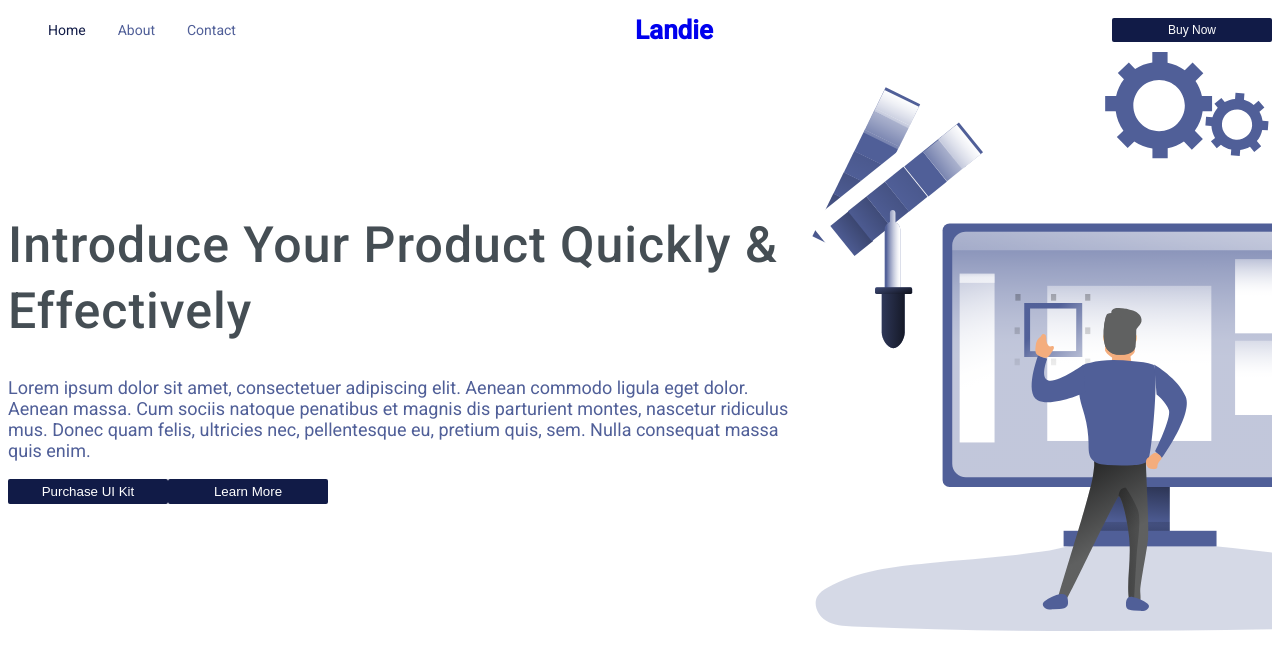
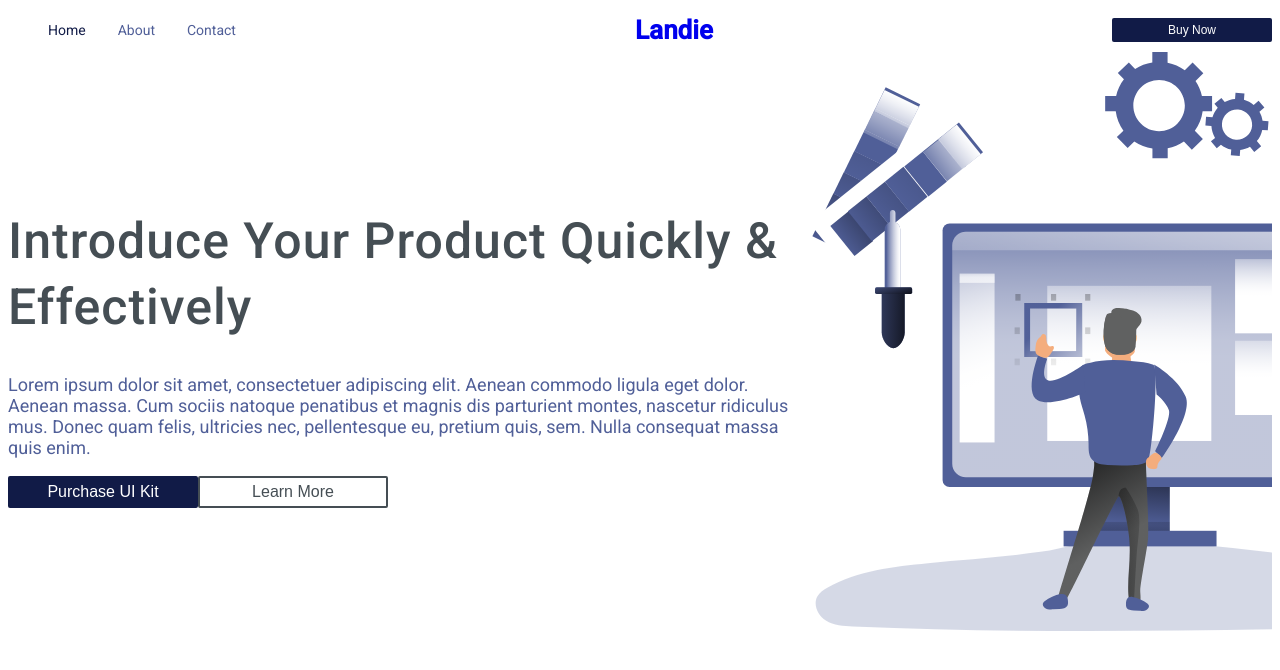
Before and after one commit to laskowska-m/react, a React (Create React App) app in the folder landing-page/: page / in a window 1280 px wide. Shown: the top 670 px of the page. Built offline with nearby package versions, Linux system fonts and the light colour scheme.

Commit message:
btn color fix

```diff
--- a/landing-page/src/components/Button/Button.css
+++ b/landing-page/src/components/Button/Button.css
@@ -1,7 +1,7 @@
 .btn-component{
+    background-color: #111B47;
     color: #fff;
     font-weight: 500;
-    background: #111B47;
     border-radius: 2px;
     border: none;
     min-width: 160px;
@@ -9,12 +9,13 @@
     cursor: pointer;
 }
 
-button .big{
+.btn-component.big{
     min-width: 190px;
     font-size: 16px;
 }
 
-button .secondary{
-    background: transparent;
-    border: 1px solid #454E54;
+.btn-component.secondary{
+    background-color: transparent;
+    border: 2px solid #454E54;
+    color: #454E54;
 }
--- a/landing-page/src/components/HeroSection/HeroSection.js
+++ b/landing-page/src/components/HeroSection/HeroSection.js
@@ -10,7 +10,7 @@ export default function HeroSection() {
             <div>
                 <HeadingWithParagraph title='Introduce Your Product Quickly & Effectively' headingLevel='h1' description='Lorem ipsum dolor sit amet, consectetuer adipiscing elit. Aenean commodo ligula eget dolor. Aenean massa. Cum sociis natoque penatibus et magnis dis parturient montes, nascetur ridiculus mus. Donec quam felis, ultricies nec, pellentesque eu, pretium quis, sem. Nulla consequat massa quis enim.' />
                 <div className='d-flex space-between'>
-                    <Button>Purchase UI Kit</Button>
+                    <Button className='big'>Purchase UI Kit</Button>
                     <Button className='secondary big'>Learn More</Button>
                 </div>
             </div>
```
